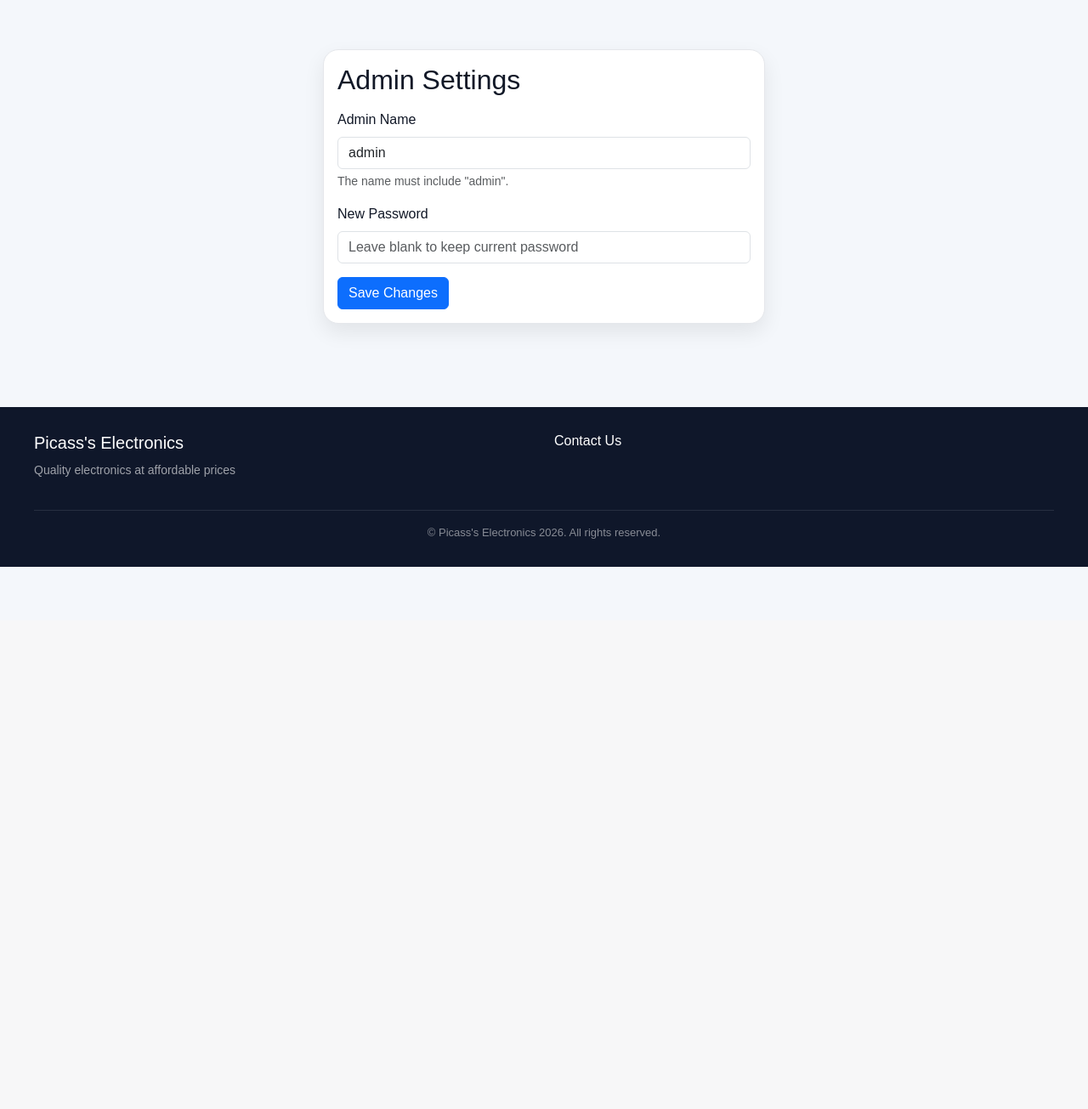
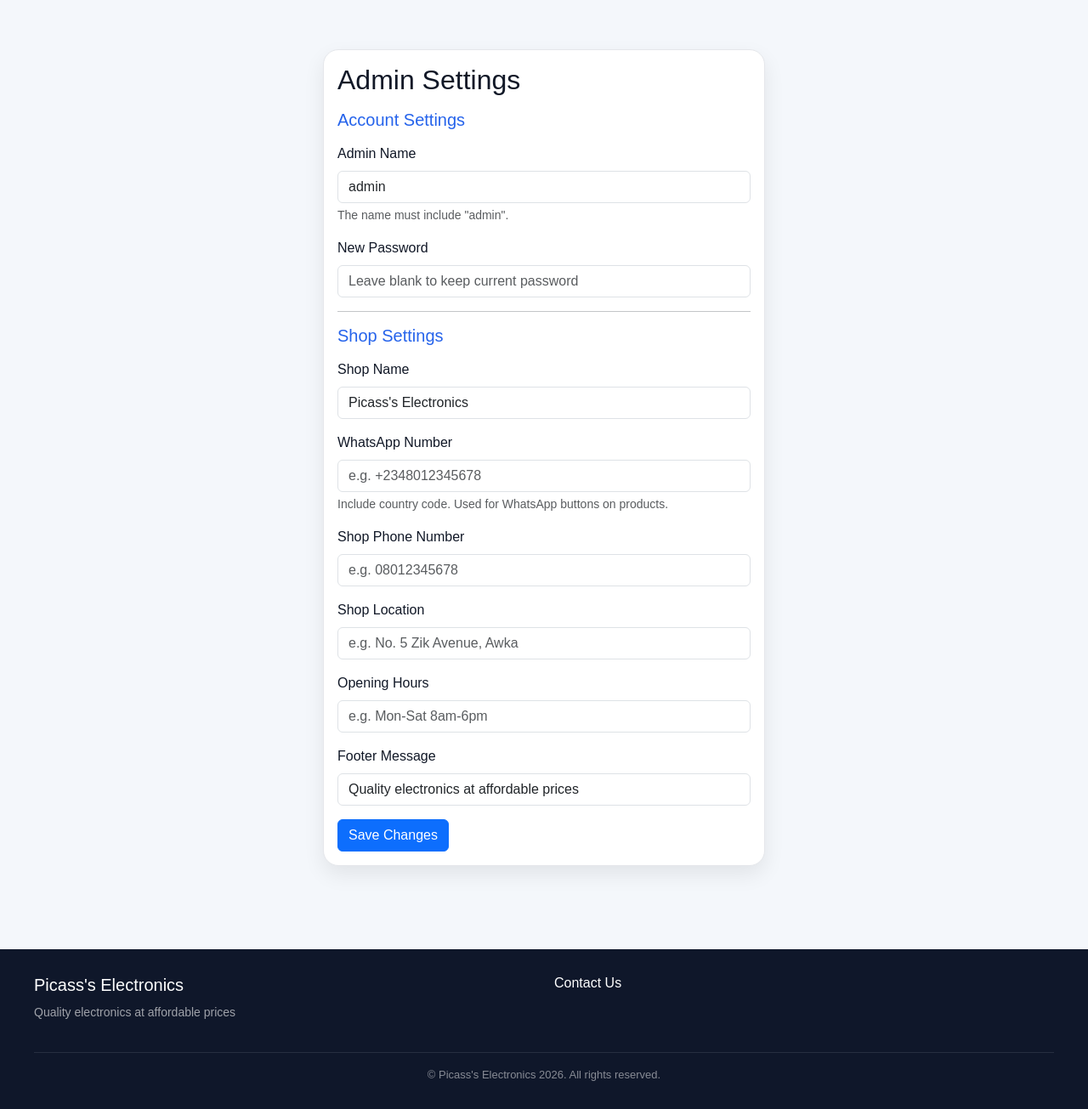
Before and after one commit to firstmeetemmanuel-maker/flask-app, a Flask app: page /admin/settings in a window 1280 px wide. Shown: the part 70-1375 px from the top of the page at 85% size. Before the commit the page ends 737 px from the top, so only its background shows below. Run offline with Flask 3, Linux system fonts and the light colour scheme; the visitor is signed in with stand-in values (Sample User, id 1); data that the repository does not hold is empty.

Commit message:
Add shop settings fields to admin settings form

```diff
--- a/templates/admin_settings.html
+++ b/templates/admin_settings.html
@@ -6,6 +6,8 @@
   <h2 class="mb-3">Admin Settings</h2>
 
   <form method="POST">
+    <h5 class="mt-3 mb-3" style="color: var(--primary);">Account Settings</h5>
+
     <div class="mb-3">
       <label class="form-label">Admin Name</label>
       <input type="text" name="username" class="form-control" value="{{ admin.username }}" required>
@@ -17,6 +19,40 @@
       <input type="password" name="password" class="form-control" placeholder="Leave blank to keep current password">
     </div>
 
+    <hr>
+    <h5 class="mt-3 mb-3" style="color: var(--primary);">Shop Settings</h5>
+
+    <div class="mb-3">
+      <label class="form-label">Shop Name</label>
+      <input type="text" name="shop_name" class="form-control" value="{{ admin.get('shop_name', '') }}" placeholder="e.g. Picass's Electronics">
+    </div>
+
+    <div class="mb-3">
+      <label class="form-label">WhatsApp Number</label>
+      <input type="text" name="whatsapp" class="form-control" value="{{ admin.get('whatsapp', '') }}" placeholder="e.g. +2348012345678">
+      <div class="form-text">Include country code. Used for WhatsApp buttons on products.</div>
+    </div>
+
+    <div class="mb-3">
+      <label class="form-label">Shop Phone Number</label>
+      <input type="text" name="phone" class="form-control" value="{{ admin.get('phone', '') }}" placeholder="e.g. 08012345678">
+    </div>
+
+    <div class="mb-3">
+      <label class="form-label">Shop Location</label>
+      <input type="text" name="location" class="form-control" value="{{ admin.get('location', '') }}" placeholder="e.g. No. 5 Zik Avenue, Awka">
+    </div>
+
+    <div class="mb-3">
+      <label class="form-label">Opening Hours</label>
+      <input type="text" name="opening_hours" class="form-control" value="{{ admin.get('opening_hours', '') }}" placeholder="e.g. Mon-Sat 8am-6pm">
+    </div>
+
+    <div class="mb-3">
+      <label class="form-label">Footer Message</label>
+      <input type="text" name="footer_message" class="form-control" value="{{ admin.get('footer_message', '') }}" placeholder="e.g. Quality electronics at affordable prices">
+    </div>
+
     <button type="submit" class="btn btn-primary">Save Changes</button>
   </form>
 </div>
```
